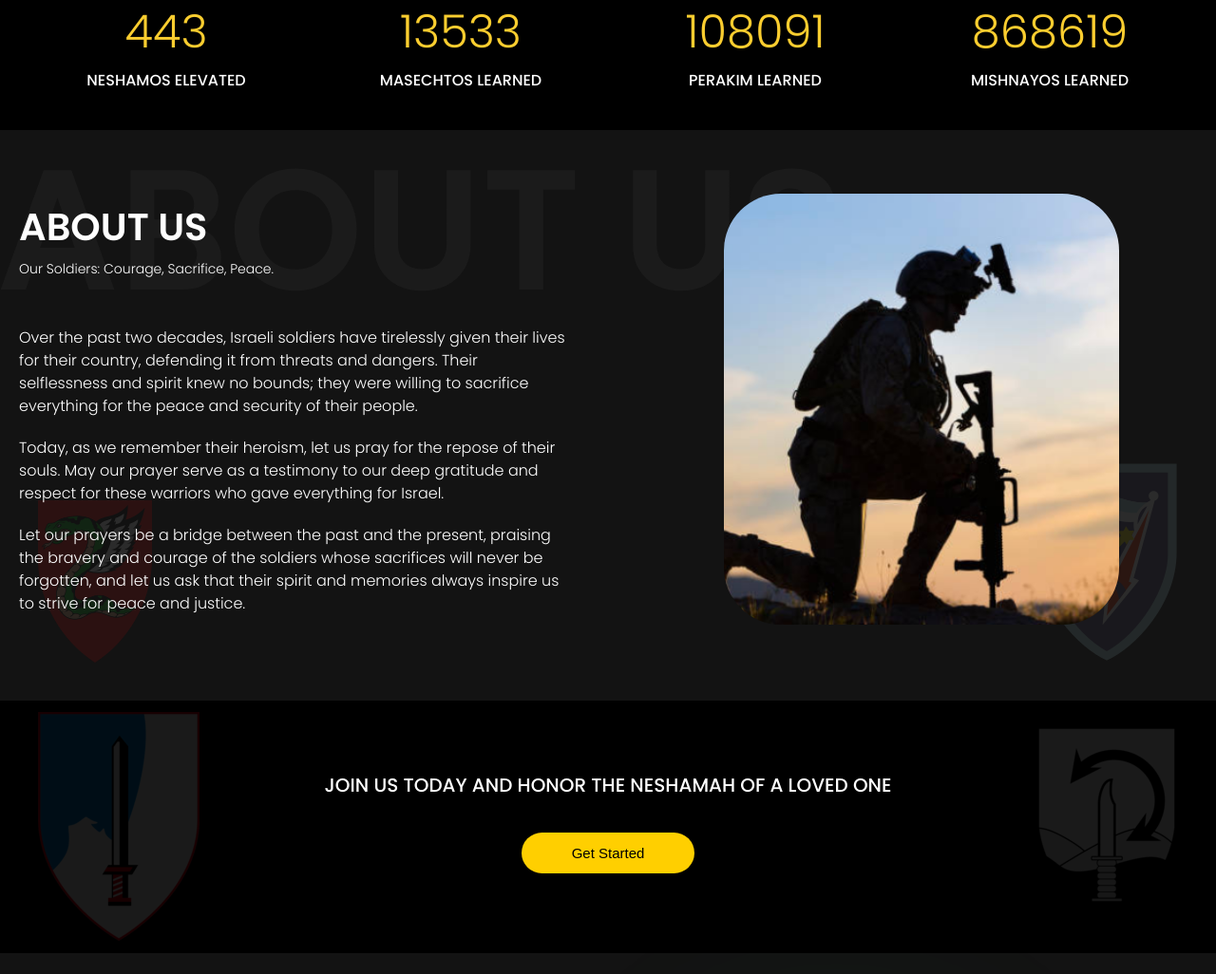
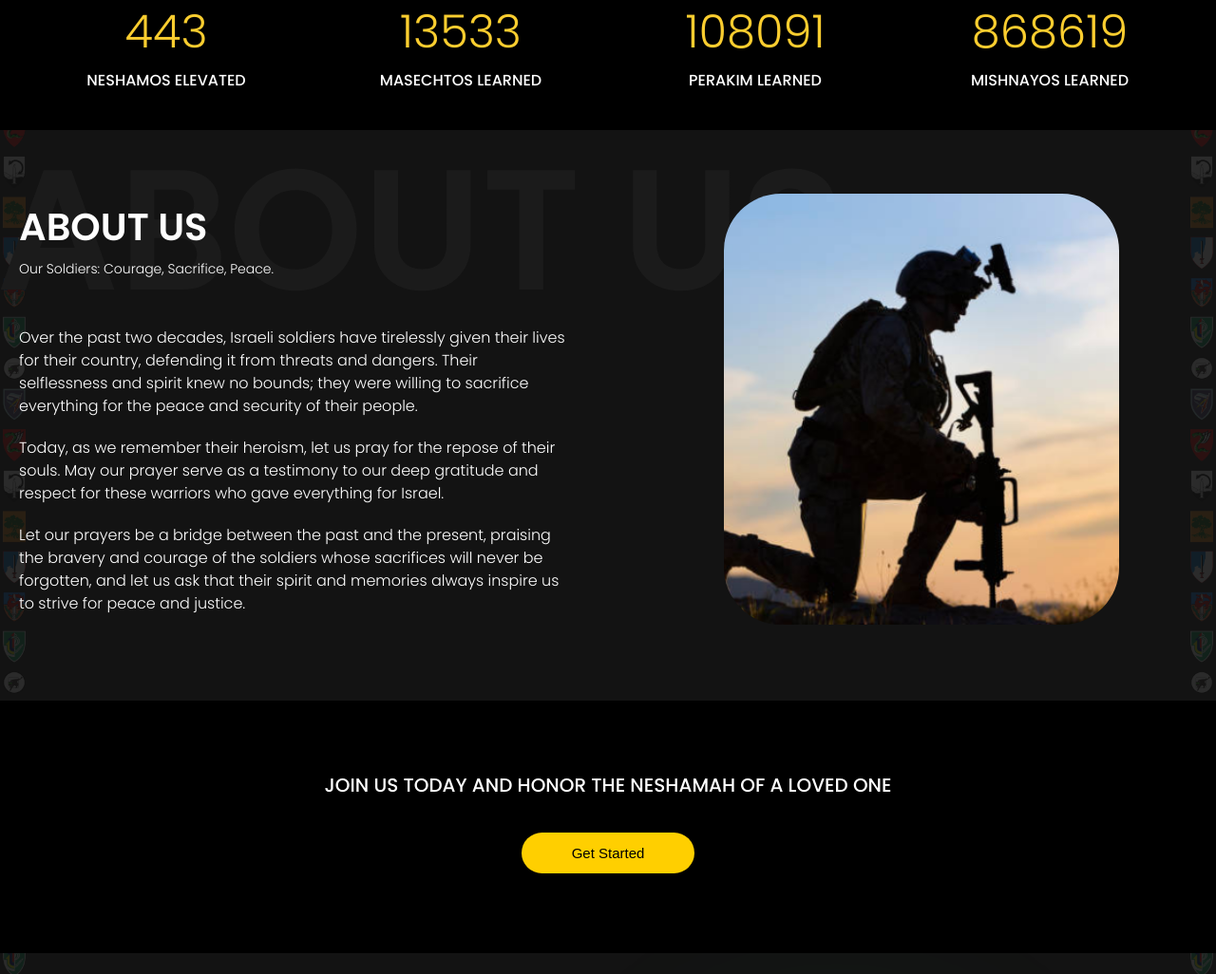
Before and after one commit to gialonero06/Mishna-Lechayal, a plain HTML site: page index.html in a window 1280 px wide. Shown: the part 807-1833 px from the top of the page at 95% size. Drawn offline with nearby package versions, Linux system fonts and the light colour scheme.

Commit message:
add background border image

```diff
--- a/index.html
+++ b/index.html
@@ -27,6 +27,8 @@
         </nav>
     </header>
 
+    <div class="left-side-border">
+    <div class="right-side-border">
     <!-- Hero Section -->
     <section class="hero">
         <h1><span class="gradient-heading">Learn Mishnayos</span><span class="gradient-heading"><br> in Memory</span></h1>
@@ -199,6 +201,8 @@
             </div>
         </div>
     </section>
+    </div>
+    </div>
 
     <!-- Footer -->
     <footer class="footer">
--- a/styles/main.css
+++ b/styles/main.css
@@ -317,13 +317,9 @@ section.hero h1 {
 /* About Section */
 .about_section {
     padding: 67px 0 80px 0;
-    background-image: url("../assets/About-us-BG.svg"),
-                      url("../assets/bg-7thArmoredBrigade.svg.png"),
-                      url("../assets/bg-35th_Brigade_IDF.svg.png");
-    background-repeat: no-repeat, no-repeat, no-repeat;
-    background-position: 0 40px,
-                         bottom 40px right 40px,
-                         bottom 40px left 40px;
+    background-image: url("../assets/About-us-BG.svg");
+    background-repeat: no-repeat;
+    background-position: 0 40px;
 }
 
 .split_section {
@@ -369,12 +365,6 @@ section.hero h1 {
 .call_to_action {
     padding: 74px 0 84px 0;
     background-color: #000000;
-
-    background-image: url("../assets/bg-89th_Oz_Brigade.png"),
-                      url("../assets/bg-Hativa188.PNG");
-    background-repeat: no-repeat, no-repeat;
-    background-position: center right 40px,
-                         center left 40px;
 }
 
 .call_to_action .inner_container {
@@ -432,12 +422,6 @@ section.hero h1 {
 .testimonial_section {
     padding: 70px 0 80px 0;
     background-color: #000000;
-
-    background-image: url("../assets/bg-Golani.png"),
-                      url("../assets/bg-IAF_669_Unit_Patch.png");
-    background-repeat: no-repeat, no-repeat;
-    background-position: center right 40px,
-                         center left 40px;
 }
 
 .testimonial_slider {
@@ -507,13 +491,9 @@ section.hero h1 {
 .registration_section {
     padding: 66px 0 86px 0;
     background-image: url('../assets/REGISTRATION-bg.svg'),
-                      url('../assets/bg-blur.svg'),
-                      url('../assets/bg-Nahal_Brigade.svg.png'),
-                      url('../assets/bg-Sayeret_Matkal_insignia.svg.png');
+                      url('../assets/bg-blur.svg');
     background-position: center 40px,
-                         center,
-                         left 40px center,
-                         right 40px center;
+                         center;
     background-repeat: no-repeat;
     background-size: auto;
 }
@@ -772,3 +752,19 @@ textarea::placeholder {
         background-size: 20%;
     }
 }
+
+/* Add border background */
+.left-side-border,
+.right-side-border {
+    background-image: url('../assets/miashna-border-bg.png');
+    background-repeat: repeat-y;
+    background-size: 30px;
+}
+
+.left-side-border {
+    background-position: left;
+}
+
+.right-side-border  {
+    background-position: right;
+}
```
Also changed, not shown: assets/bg-35th_Brigade_IDF.svg.png (deleted), assets/bg-7thArmoredBrigade.svg.png (deleted), assets/bg-89th_Oz_Brigade.png (deleted), assets/bg-Golani.png (deleted), assets/bg-Hativa188.PNG (deleted), assets/bg-IAF_669_Unit_Patch.png (deleted), assets/bg-Nahal_Brigade.svg.png (deleted), assets/bg-YahalomPin01.png (deleted), assets/bg-svg.png (deleted), assets/miashna-border-bg.png (added).
